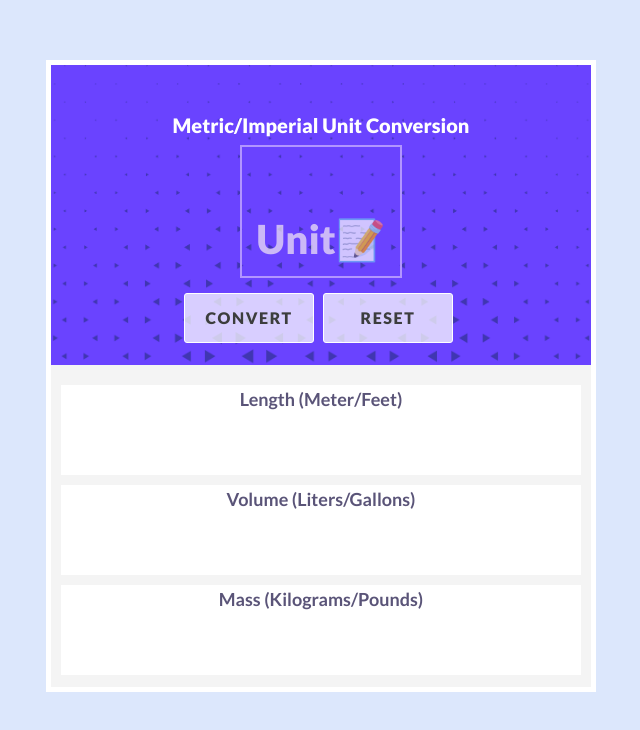
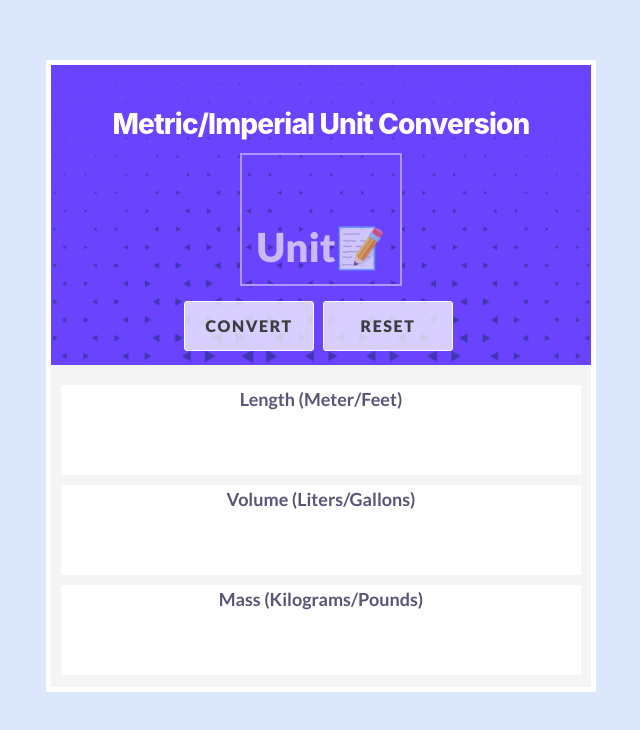
Before and after one commit to gabmartires/SoloProject-Unit-Converter, a plain HTML site: page index.html in a window 1280 px wide. Shown: the whole page, without its empty margins (319-959 px from the left). Drawn offline with nearby package versions, Linux system fonts and the light colour scheme.

Commit message:
CSS update

```diff
--- a/index.css
+++ b/index.css
@@ -22,8 +22,16 @@ html {text-size-adjust:100%;-webkit-text-size-adjust:100%;font-size:1.25em} /*--
 
 h1 {
     font-size: 1em;
-    color: #ffffff;
-    margin-bottom: 20px;
+    color: #fff;
+    font-weight: 800;
+    font-family: Inter;
+    font-size: 28px;
+    font-weight: 800;
+    line-height: 38px;
+    letter-spacing: -0.03em;
+    text-align: center;
+    padding-top: 40px;
+
 }
 
 h2.subtitle {
@@ -71,12 +79,6 @@ body {
 
 .results{
     color: #4e4e4e;
-}
-
-header {
-    padding-top: 50px;
-    color: #fff;
-    font-weight: 800;
 }
 
 #input-el {
--- a/index.html
+++ b/index.html
@@ -5,11 +5,12 @@
         <link rel="preconnect" href="https://fonts.gstatic.com" crossorigin>
         <link href="https://fonts.googleapis.com/css2?family=Lato:wght@400;700;900&display=swap" rel="stylesheet">
         <link rel="stylesheet" href="index.css">
+        <link rel="shortcut icon" type="image/jpg" href="images/favicon/favicon.ico"/>
     </head>
     <body>
         <div id="container">
             <section id="top">
-             <header>Metric/Imperial Unit Conversion</header>
+             <h1>Metric/Imperial Unit Conversion</h1>
                 <input id="input-el" type="text" placeholder="Unit📝">
                 <button id="convert-btn">CONVERT</button> <button id="reset-btn">RESET</button>
             </section>
```
